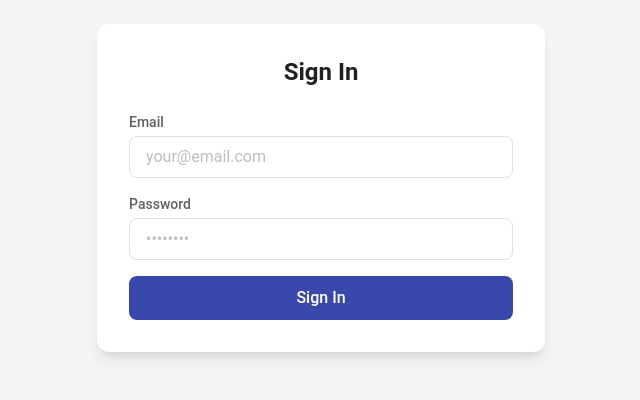
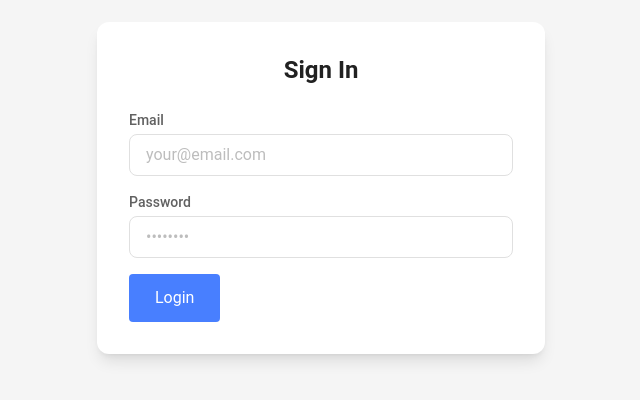
Before and after one commit to amitbd599/Employee-Management-System-PERN-Prisma, a React (Vite) app in the folder client/: page /login in a window 1280 px wide. Shown: the part 212-612 px from the top of the page, without its empty margins (319-959 px from the left). Built offline with nearby package versions, Linux system fonts and the light colour scheme.

Commit message:
login Cookies set

```diff
--- a/client/src/components/Login.jsx
+++ b/client/src/components/Login.jsx
@@ -1,12 +1,20 @@
-import React, { useRef } from "react";
+import React, { useEffect, useRef } from "react";
 import UserStore from "../../store/UserStore";
 import { ErrorToast, IsEmpty } from "../helper/helper";
 import { useNavigate } from "react-router-dom";
-
+import SubmitButton from "./SubmitButton";
+import Cookies from "js-cookie";
 const Login = () => {
   let { loginUsersRequest, loadingRequest } = UserStore();
   let { emailRef, passwordRef } = useRef();
   let navigate = useNavigate();
+  let token = Cookies.get("Token");
+
+  useEffect(() => {
+    if (token) {
+      navigate("/");
+    }
+  }, [navigate, token]);
 
   let loginSubmit = async () => {
     let email = emailRef.value;
@@ -56,13 +64,12 @@ const Login = () => {
                 placeholder='••••••••'
               />
             </div>
-
-            <button
-              onClick={loginSubmit}
-              className='w-full bg-indigo-600 hover:bg-indigo-700 text-white font-medium py-2.5 rounded-lg transition-colors'
-            >
-              Sign In
-            </button>
+            <SubmitButton
+              text='Login'
+              type='submit'
+              submitFun={loginSubmit}
+              isSubmitting={loadingRequest}
+            />
           </div>
         </div>
       </div>
--- a/client/store/UserStore.js
+++ b/client/store/UserStore.js
@@ -21,7 +21,7 @@ const UserStore = create((set) => ({
       }
     } catch (e) {
       ErrorToast("Something went wrong!");
-      // console.log(e);
+      console.log(e);
       set({ loadingRequest: false });
     }
   },
```
